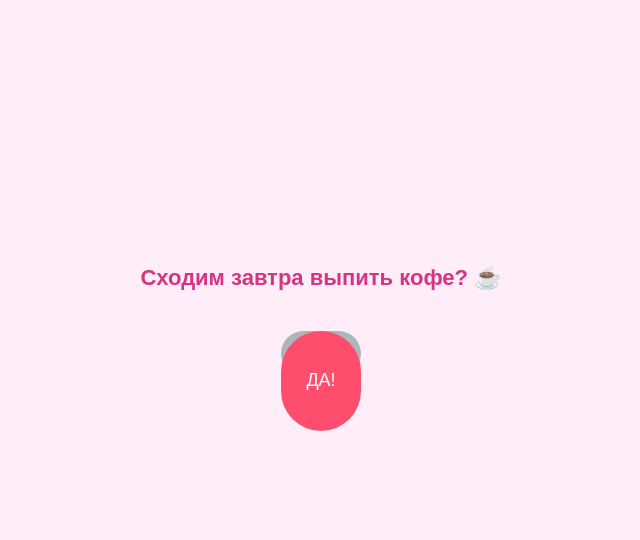
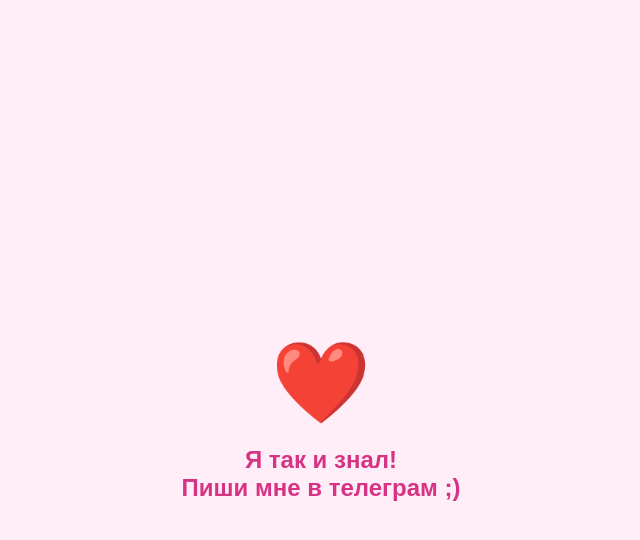
Before and after one commit to Mafingg/Sanek, a plain HTML site: page index.html in a window 1280 px wide. Both pictures are taken after a click on the button "ДА!". Shown: the whole page, without its empty margins (319-959 px from the left). Drawn offline with Linux system fonts and the light colour scheme.

Commit message:
Update 2 index.html

```diff
--- a/index.html
+++ b/index.html
@@ -3,74 +3,105 @@
 <head>
     <meta charset="UTF-8">
     <meta name="viewport" content="width=device-width, initial-scale=1.0, maximum-scale=1.0, user-scalable=no">
-    <title>Важный вопрос</title>
+    <title>Вопрос для тебя</title>
     <style>
         body {
+            margin: 0;
+            padding: 0;
+            height: 100vh;
+            display: flex;
+            flex-direction: column;
+            justify-content: center;
+            align-items: center;
+            background-color: #ffeef8;
+            font-family: sans-serif;
+            overflow: hidden; /* Важно: чтобы не появлялась прокрутка */
+        }
+        h1 {
+            color: #d63384;
+            font-size: 24px;
+            text-align: center;
+            padding: 0 20px;
+            pointer-events: none; /* Чтобы текст не мешал кликам */
+        }
+        .btn-container {
+            position: relative;
+            width: 100%;
+            height: 300px;
             display: flex;
             justify-content: center;
             align-items: center;
-            height: 100vh;
-            margin: 0;
-            background-color: #ffeef8;
-            font-family: 'Arial', sans-serif;
-            overflow: hidden; /* Запрещаем скролл, чтобы страница не дергалась */
-        }
-        .container {
-            text-align: center;
-            position: relative;
-            width: 100%;
-            max-width: 400px;
-            height: 300px; /* Фиксируем высоту зоны, где бегает кнопка */
-            padding: 20px;
-        }
-        h1 { color: #d63384; font-size: 22px; margin-bottom: 40px; }
-        .buttons {
-            display: flex;
-            justify-content: center;
-            gap: 20px;
-            position: relative;
-            height: 100px;
         }
         button {
-            padding: 12px 25px;
+            padding: 15px 30px;
             font-size: 18px;
             cursor: pointer;
             border: none;
             border-radius: 50px;
-            touch-action: manipulation; /* Убирает задержку клика на телефонах */
+            transition: all 0.2s ease-out; /* Плавность как в anime.js */
+            touch-action: manipulation;
         }
-        #yesBtn { background-color: #ff4d6d; color: white; z-index: 10; }
+        #yesBtn {
+            background-color: #ff4d6d;
+            color: white;
+            box-shadow: 0 4px 15px rgba(255, 77, 109, 0.3);
+        }
         #noBtn {
             background-color: #adb5bd;
             color: white;
-            position: absolute;
-            transition: 0.1s; /* Плавное перемещение */
+            position: fixed; /* Используем fixed для точности координат экрана */
+            left: 55%; /* Начальная позиция справа от кнопки "Да" */
         }
     </style>
 </head>
 <body>
 
-    <div class="container" id="mainContainer">
-        <h1>Сходим завтра выпить кофе? ☕</h1>
-        <div class="buttons">
-            <button id="yesBtn">ДА!</button>
-            <button id="noBtn">Нет</button>
-        </div>
+    <h1>Сходим завтра выпить кофе? ☕</h1>
+
+    <div class="btn-container">
+        <button id="yesBtn">ДА!</button>
+        <button id="noBtn">Нет</button>
     </div>
 
     <script>
-        const noBtn = document.querySelector('#noBtn');
-        const yesBtn = document.querySelector('#yesBtn');
-        const container = document.querySelector('#mainContainer');
+        const noBtn = document.getElementById("noBtn");
+        const yesBtn = document.getElementById("yesBtn");
 
-        function moveButton() {
-            // Вычисляем размеры контейнера, чтобы кнопка не вылетала за его пределы
-            const containerRect = container.getBoundingClientRect();
-            const btnRect = noBtn.getBoundingClientRect();
+        const moveButton = () => {
+            const padding = 50; // Отступ от краев экрана, чтобы не улетала
 
-            // Рассчитываем случайные координаты внутри контейнера
-            const maxX = containerRect.width - btnRect.width;
-            const maxY = containerRect.height - btnRect.height;
+            // Получаем доступную ширину и высоту окна
+            const screenWidth = window.innerWidth;
+            const screenHeight = window.innerHeight;
 
-            const randomX = Math.floor(Math.random() * maxX);
-            const randomY = Math.floor(Math
+            // Генерируем координаты так, чтобы кнопка не вылезала за границы экрана
+            // учитывая её собственные размеры и отступ
+            const randomX = Math.floor(Math.random() * (screenWidth - noBtn.offsetWidth - padding * 2)) + padding;
+            const randomY = Math.floor(Math.random() * (screenHeight - noBtn.offsetHeight - padding * 2)) + padding;
+
+            noBtn.style.left = `${randomX}px`;
+            noBtn.style.top = `${randomY}px`;
+        };
+
+        // События для ПК и мобилок
+        noBtn.addEventListener("mouseover", moveButton);
+        noBtn.addEventListener("touchstart", (e) => {
+            e.preventDefault(); // Запрещает нажатие на телефоне
+            moveButton();
+        });
+        noBtn.addEventListener("click", (e) => {
+            e.preventDefault();
+            moveButton();
+        });
+
+        yesBtn.addEventListener("click", () => {
+            document.body.innerHTML = `
+                <div style="text-align:center;">
+                    <h1 style="font-size: 80px; margin-bottom: 0;">❤️</h1>
+                    <h1 style="color: #d63384;">Я так и знал!<br>Пиши мне в телеграм ;)</h1>
+                </div>
+            `;
+        });
+    </script>
+</body>
+</html>
```
